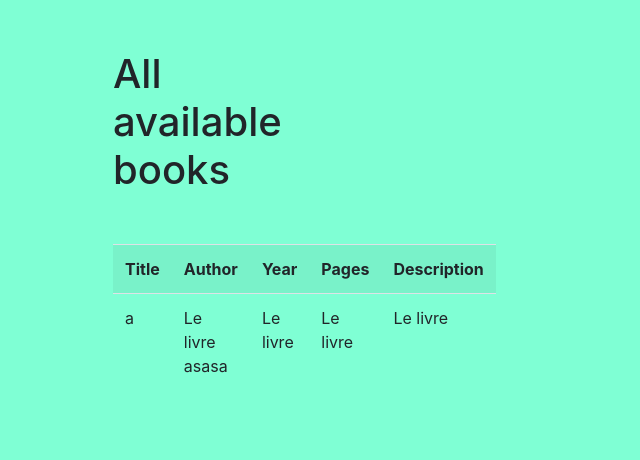
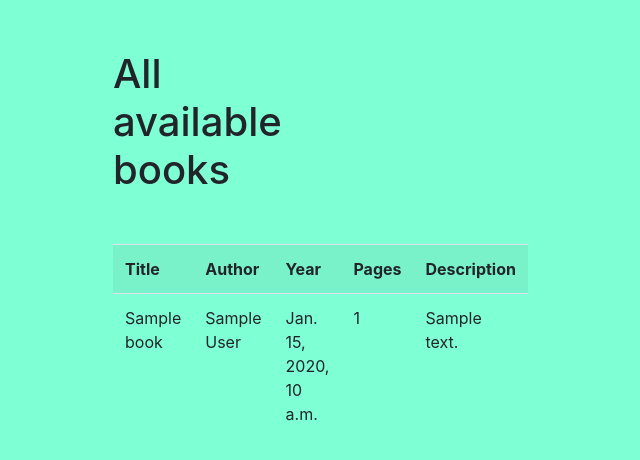
Before and after one commit to fxnolimit/Library_System, a Django app: page /list_all in a window 1280 px wide. Shown: the top 460 px of the page, without its empty margins (427-1067 px from the left). Run offline with Django 3.2, Linux system fonts and the light colour scheme; tables that the repository leaves empty hold one stand-in row (values such as "Sample post"); some libraries are stand-ins or nearby versions.

Commit message:
present data to template

```diff
--- a/Library/templates/list_all.html
+++ b/Library/templates/list_all.html
@@ -18,13 +18,15 @@
             <th scope="col">Pages</th>
             <th scope="col">Description</th>
         </tr>
-        <tr>
-            <td>a</td>
-            <td>Le livre asasa</td>
-            <td>Le livre</td>
-            <td>Le livre</td>
-            <td>Le livre</td>
-        </tr>
+        {% for book in books %}
+            <tr>
+                <td>{{ book.title}}</td>
+                <td>{{book.author}}</td>
+                <td>{{book.year}}</td>
+                <td>{{book.pages}}</td>
+                <td>{{book.description}}</td>
+            </tr>
+        {% endfor %}
 
     </table>
 </body>
--- a/Library/views.py
+++ b/Library/views.py
@@ -13,7 +13,7 @@ def create(request):
         year = request.POST["year"]
         pages = request.POST["pages"]
         description = request.POST["description"]
-
+        # create the Book instance then save to db
         new_book = Book(title=title, author=author, year=year, pages=pages, description=description)
         new_book.save()
 
@@ -25,4 +25,6 @@ def create(request):
 
 # List all books
 def list_all(request):
-    return render(request, "list_all.html")
+    context = {"books": Book.objects.all()}
+    print("HERE", context["books"])
+    return render(request, "list_all.html", context)
```
